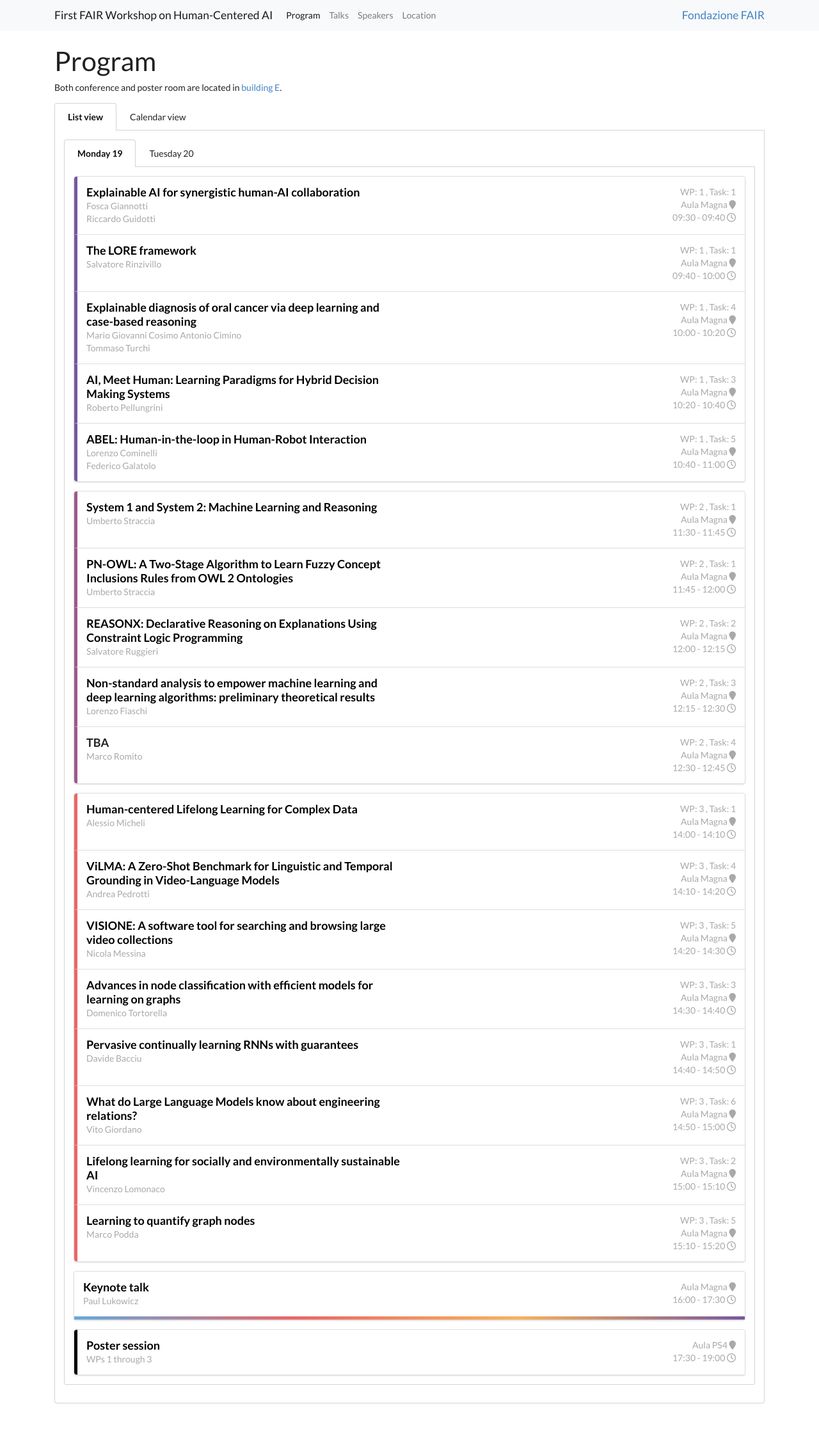
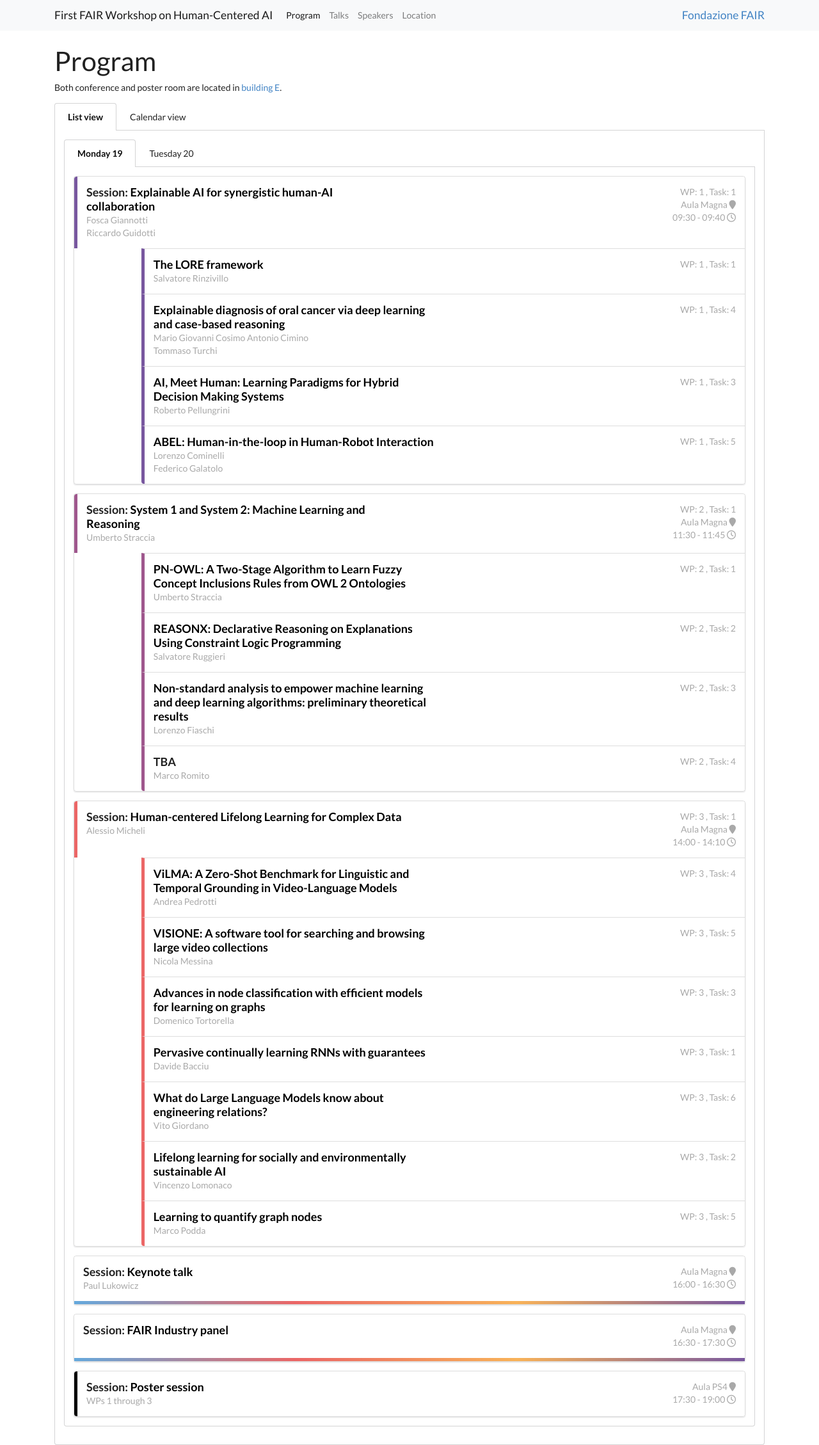
Before and after one commit to fiji87/wob, a Jekyll site: the page built from program/index.md, in a window 1280 px wide. Shown: the whole page at 64% size. Built offline with Jekyll 4.4.1, drawn with Linux system fonts in a browser that asks for light colours; nearby versions of some CDN libraries; before the commit the page ends 2193 px from its top, so only the background shows below that.

Commit message:
dino fixes

```diff
--- a/_layouts/home.html
+++ b/_layouts/home.html
@@ -88,7 +88,7 @@
       {% endfor %}
 
       <a class="btn btn-outline-primary btn-lg mt-2 ml-1 signup" href="https://forms.gle/xcHR9VBp9CT1nuGAA" target=”_blank” title="streaming">
-        Signup
+        Registration
       </a>
       <a class="btn btn-outline-primary btn-lg mt-2 ml-1 flyer" href="/wob/assets/docs/flyer.pdf" download="{{ site.baseurl }}/assets/docs/flyer.pdf"  title="flyer">
         Flyer
--- a/_layouts/program.html
+++ b/_layouts/program.html
@@ -343,7 +343,24 @@
                 <!-- <span class="wp"></span>
                 <span class="task"></span> -->
                 <span class="location">Aula Magna <i class="fas fa-map-marker"></i></span>
-                <span class="from">16:00</span> <span class="to">17:30 <i class="far fa-clock"></i></span>
+                <span class="from">16:00</span> <span class="to">16:30 <i class="far fa-clock"></i></span>
+              </span>
+            </div>
+          </div>
+        </div>
+
+        <div class="ui segments posters">
+          <div class="ui segment poster colorful two column grid container">
+            <div class="column">
+              <span class="title"><a href="/wob/talks/keynote/">FAIR Industry panel</a></span>
+              <!-- <span class="speaker">Paul Lukowicz</span> -->
+            </div>
+            <div class="column rightside">
+              <span class="block">
+                <!-- <span class="wp"></span>
+                <span class="task"></span> -->
+                <span class="location">Aula Magna <i class="fas fa-map-marker"></i></span>
+                <span class="from">16:30</span> <span class="to">17:30 <i class="far fa-clock"></i></span>
               </span>
             </div>
           </div>
--- a/assets/css/talks.css
+++ b/assets/css/talks.css
@@ -121,3 +121,20 @@
 .poster.wp6 {
     border-left: 5px solid var(--wp6) !important;
 }
+
+
+/* indenting single highlight */
+.posters .poster:nth-child(n + 2) {
+    width: 90% !important;
+    margin-left: 10% !important;
+}
+
+.posters .poster:nth-child(n + 2) .from,
+.posters .poster:nth-child(n + 2) .to,
+.posters .poster:nth-child(n + 2) .location {
+    display: none;
+}
+
+.posters .poster:nth-child(1) .title::before {
+    content: 'Session: ';
+}
```
Also changed, not shown: _data/program.yml (+6 -2 lines), _talks/industrypanel1.md (added, +7 -0 lines), _talks/keynote.md (+1 -1 lines).
